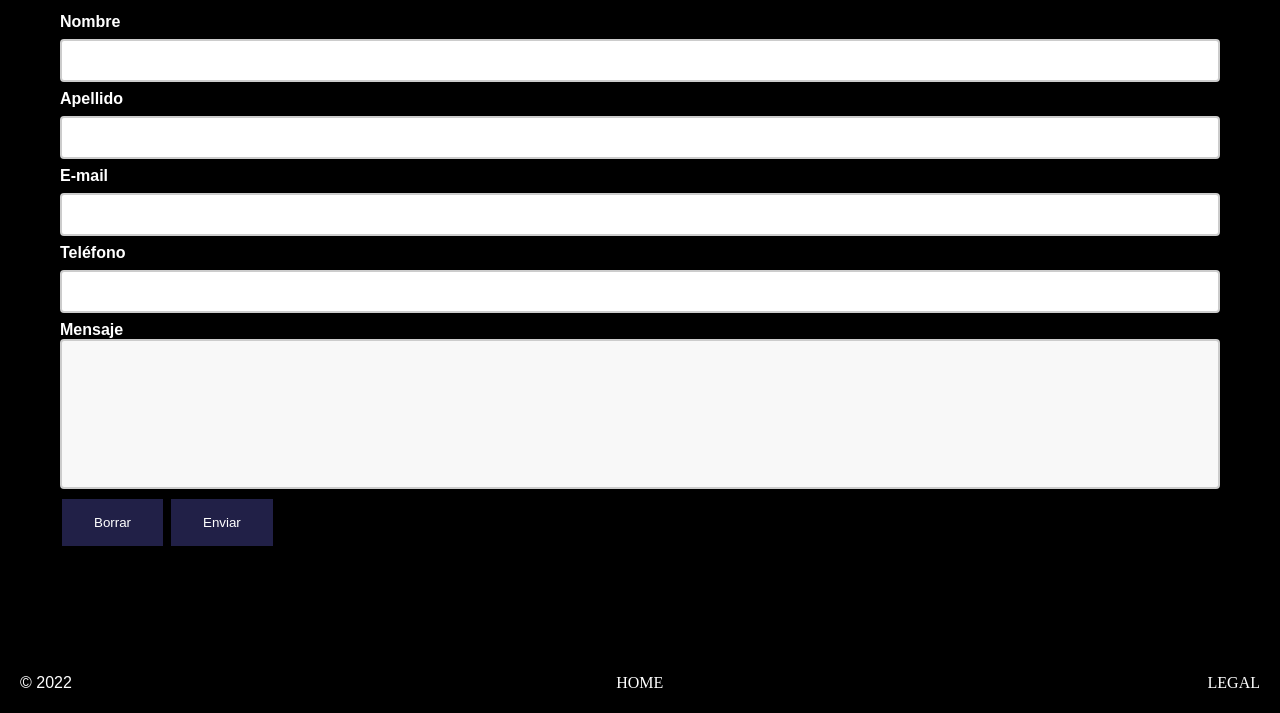
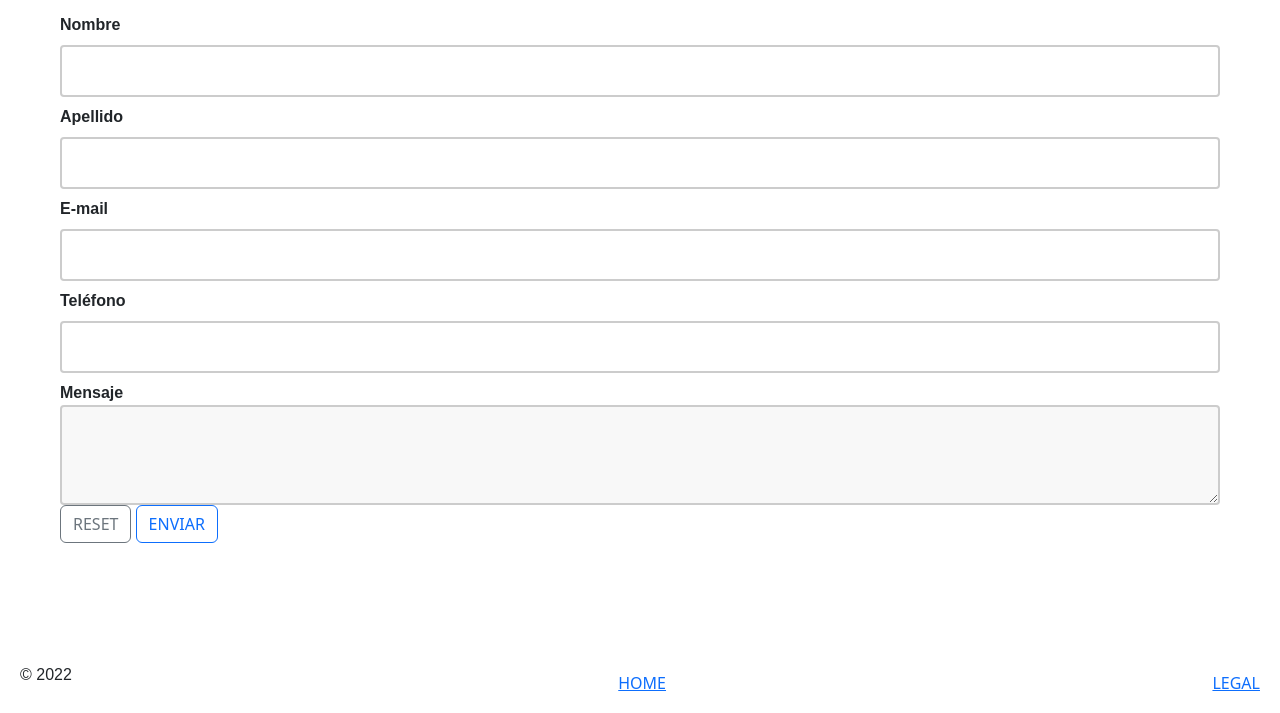
Before and after one commit to SaimelX/SistemaSOlar_Proyecto, a plain HTML site: page contacto.html in a window 1280 px wide. Shown: the part 87-800 px from the top of the page. Drawn offline with nearby package versions, Linux system fonts and the light colour scheme.

Commit message:
agregue bootstrap

```diff
--- a/contacto.html
+++ b/contacto.html
@@ -4,6 +4,7 @@
   <meta charset="utf-8">
   <link rel="stylesheet" type="text/css" href="css/index.css">
   <meta name="viewport" content="width=device-width, initial-scale=1">
+  <link href="https://cdn.jsdelivr.net/npm/bootstrap@5.2.0-beta1/dist/css/bootstrap.min.css" rel="stylesheet" integrity="sha384-0evHe/X+R7YkIZDRvuzKMRqM+OrBnVFBL6DOitfPri4tjfHxaWutUpFmBp4vmVor" crossorigin="anonymous">
 
 
 </head>
@@ -36,6 +37,7 @@
 
 <article class="grid__article">
 
+<div class="form">
 
 <FORM ACTION="#" METHOD="#">
 
@@ -45,9 +47,10 @@
     <label for="telephone">Teléfono</label> <INPUT type="tel" size=36 name="telephone"></INPUT>
     <label for="message">Mensaje</label> <TEXTAREA rows=5 cols=30 name="message"></TEXTAREA>
     <br>
-<INPUT type="reset" value="Borrar"> <INPUT type="submit" value="Enviar">
+    <button type="button" class="btn btn-outline-secondary">RESET</button> <button type="button" class="btn btn-outline-primary">ENVIAR</button>
 
     </FORM>
+</div>
 
 </article>
   </div>
--- a/css/index.css
+++ b/css/index.css
@@ -130,6 +130,9 @@ h2{
 
 
 }
+.card{
+    position: absolute;
+}
 
 /*************************FOOTER************************/
 .footer{
@@ -198,7 +201,7 @@ input[type=text], input[type=tel], input[type=email] {
 
 textarea {
     width: 100%;
-    height: 150px;
+    height: 100px;
     padding: 12px 20px;
     box-sizing: border-box;
     border: 2px solid #ccc;
@@ -207,10 +210,10 @@ textarea {
     resize: none;
 }
 
-input[type=button], input[type=submit], input[type=reset] {
-    background-color: #212047;
+input[type=submit], input[type=reset] {
+
     border: none;
-    color: white;
+
     padding: 16px 32px;
     text-decoration: none;
     margin: 4px 2px;
@@ -218,6 +221,10 @@ input[type=button], input[type=submit], input[type=reset] {
     margin-top: 10px;
 }
 
+.card-img{
+    width: 100px;
+    height: 100px;
+}
 
 
 
```
Also changed, not shown: index.html (+5 -3 lines). Lines whose indentation alone changed are shown as unchanged.
